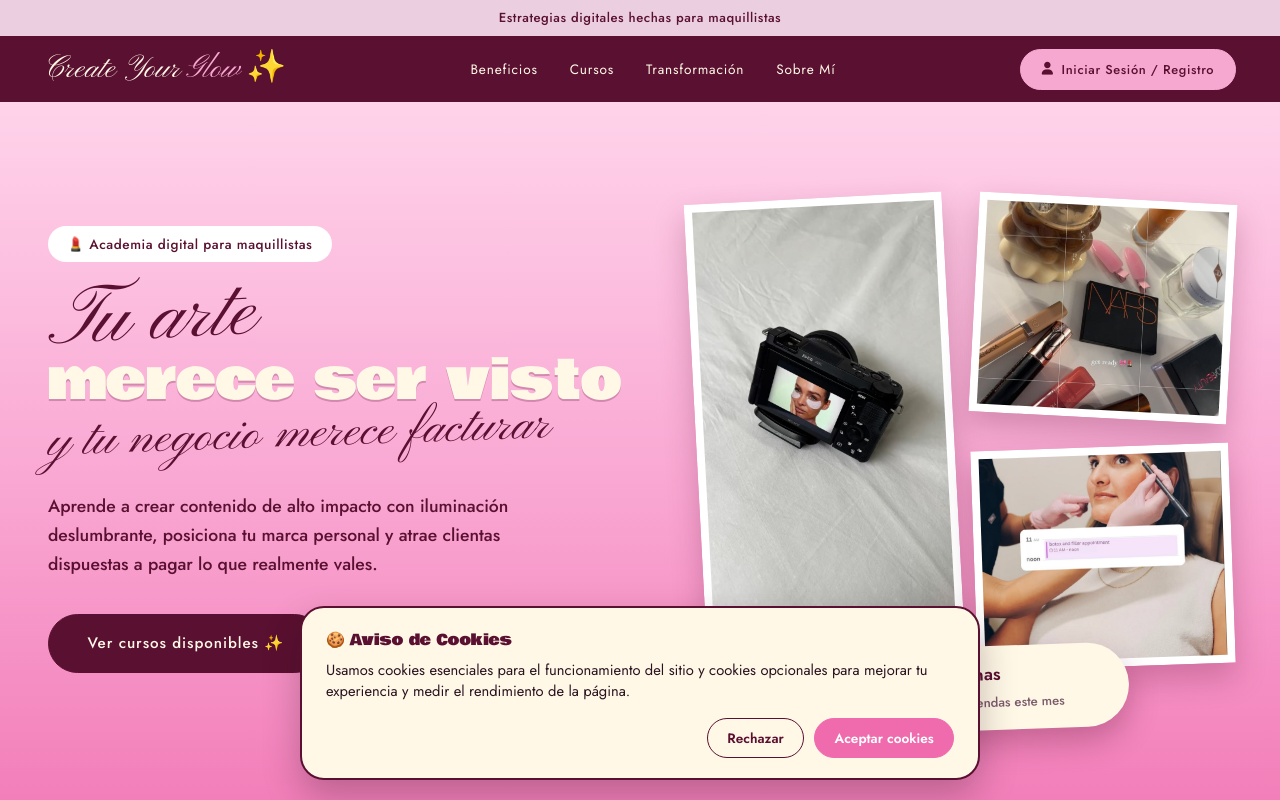
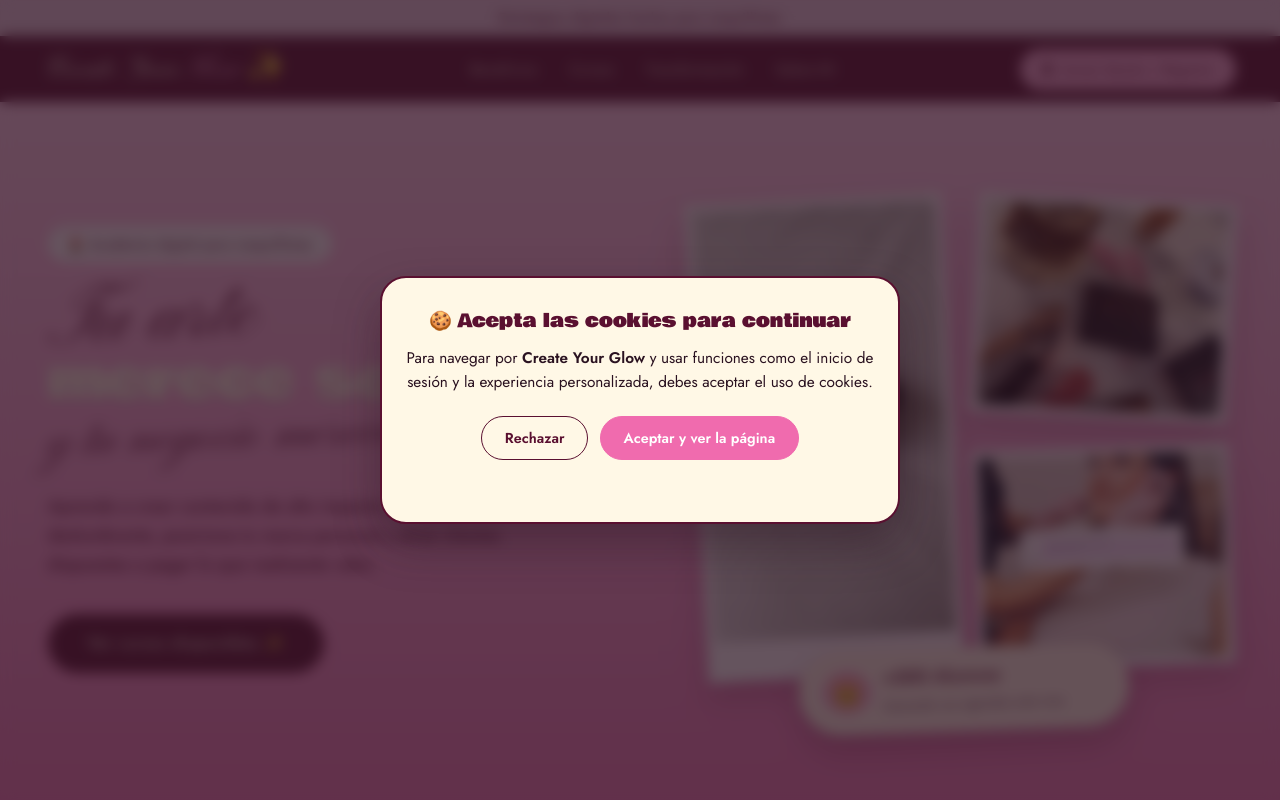
Before and after one commit to bunuelou-byte/create-your-glow-curso, a plain HTML site: page index.html in a window 1280 px wide. Shown: the top 800 px of the page. Drawn offline with Linux system fonts and the light colour scheme; no server answers; a web font is replaced by a local one.

Commit message:
Refactor cookie banner to use modal backdrop

```diff
--- a/index.html
+++ b/index.html
@@ -329,60 +329,73 @@
         .benefit-card h3 { font-size: 1.35rem; margin-bottom: 0.8rem; color: var(--burgundy); }
         .benefit-card p { color: var(--ink); font-size: 1rem; }
 
-        /* ===== BANNER DE COOKIES ===== */
+        /* ===== BLOQUEO OBLIGATORIO DE COOKIES ===== */
+        body.cookies-locked {
+            overflow: hidden;
+        }
+
+        .cyg-cookie-backdrop {
+            position: fixed;
+            inset: 0;
+            background: rgba(42, 18, 32, 0.72);
+            backdrop-filter: blur(7px);
+            display: none;
+            align-items: center;
+            justify-content: center;
+            padding: 1.25rem;
+            z-index: 3000;
+        }
+
+        .cyg-cookie-backdrop.is-visible {
+            display: flex;
+        }
+
         .cyg-cookie-banner {
-            position: fixed;
-            bottom: 1.25rem;
-            left: 50%;
-            transform: translateX(-50%);
-            width: calc(100% - 2rem);
-            max-width: 680px;
+            width: 100%;
+            max-width: 520px;
             background: var(--cream);
             color: var(--ink);
-            border: 2px solid var(--burgundy);
-            border-radius: 24px;
-            padding: 1.25rem 1.5rem;
-            box-shadow: 0 16px 36px rgba(42, 18, 32, 0.28);
-            z-index: 2000;
-            display: none;
-        }
-
-        .cyg-cookie-banner.is-visible {
-            display: block;
+            border: 2.5px solid var(--burgundy);
+            border-radius: 26px;
+            padding: 1.75rem 1.5rem;
+            box-shadow: 0 20px 45px rgba(42, 18, 32, 0.4);
+            text-align: center;
         }
 
         .cyg-cookie-title {
             font-family: var(--font-chunk);
-            font-size: 0.95rem;
+            font-size: 1.15rem;
             color: var(--burgundy);
-            margin-bottom: 0.4rem;
+            margin-bottom: 0.65rem;
         }
 
         .cyg-cookie-text {
-            font-size: 0.92rem;
+            font-size: 0.96rem;
             color: var(--ink);
-            margin-bottom: 1rem;
-            line-height: 1.45;
+            margin-bottom: 1.35rem;
+            line-height: 1.55;
         }
 
-        .cyg-cookie-text a {
+        .cyg-cookie-notice {
+            font-size: 0.85rem;
             color: var(--plum);
-            font-weight: 600;
-            text-decoration: underline;
+            margin-top: 0.9rem;
+            min-height: 1.2rem;
+            font-weight: 500;
         }
 
         .cyg-cookie-actions {
             display: flex;
             flex-wrap: wrap;
-            gap: 0.65rem;
-            justify-content: flex-end;
+            gap: 0.75rem;
+            justify-content: center;
         }
 
         .cyg-cookie-btn {
-            padding: 0.55rem 1.2rem;
+            padding: 0.7rem 1.4rem;
             border-radius: 50px;
             font-family: var(--font-body);
-            font-size: 0.85rem;
+            font-size: 0.9rem;
             font-weight: 600;
             cursor: pointer;
             transition: var(--transition);
@@ -570,8 +583,6 @@
         </div>
     </section>
 
-    <!-- AQUÍ PUEDES PEGAR EL RESTO DE TUS SECCIONES (Ej: #galeria, #nosotros y footer) -->
-
     <footer>
         <div class="container">
             <div class="footer-logo">Create Your <span>Glow</span> ✨</div>
@@ -579,15 +590,18 @@
         </div>
     </footer>
 
-    <!-- BANNER DE COOKIES -->
-    <div id="cygCookieBanner" class="cyg-cookie-banner" role="dialog" aria-live="polite" aria-label="Aviso de cookies">
-        <div class="cyg-cookie-title">🍪 Aviso de Cookies</div>
-        <p class="cyg-cookie-text">
-            Usamos cookies esenciales para el funcionamiento del sitio y cookies opcionales para mejorar tu experiencia y medir el rendimiento de la página.
-        </p>
-        <div class="cyg-cookie-actions">
-            <button type="button" id="cygRejectCookies" class="cyg-cookie-btn cyg-cookie-reject">Rechazar</button>
-            <button type="button" id="cygAcceptCookies" class="cyg-cookie-btn cyg-cookie-accept">Aceptar cookies</button>
+    <!-- MODAL BLOQUEANTE DE COOKIES -->
+    <div id="cygCookieBackdrop" class="cyg-cookie-backdrop" role="dialog" aria-modal="true" aria-labelledby="cygCookieTitle">
+        <div class="cyg-cookie-banner">
+            <div id="cygCookieTitle" class="cyg-cookie-title">🍪 Acepta las cookies para continuar</div>
+            <p class="cyg-cookie-text">
+                Para navegar por <strong>Create Your Glow</strong> y usar funciones como el inicio de sesión y la experiencia personalizada, debes aceptar el uso de cookies.
+            </p>
+            <div class="cyg-cookie-actions">
+                <button type="button" id="cygRejectCookies" class="cyg-cookie-btn cyg-cookie-reject">Rechazar</button>
+                <button type="button" id="cygAcceptCookies" class="cyg-cookie-btn cyg-cookie-accept">Aceptar y ver la página</button>
+            </div>
+            <p id="cygCookieNotice" class="cyg-cookie-notice" aria-live="polite"></p>
         </div>
     </div>
 
@@ -652,36 +666,51 @@
             hamburgerBtn.addEventListener('click', toggleMenu);
         }
 
-        // Gestión de Cookies
+        // Gestión estricta: desbloquea la página solo al aceptar cookies
         (function initCookieBanner() {
             const COOKIE_KEY = "cyg_cookies_consent";
-            const banner = document.getElementById("cygCookieBanner");
+            const backdrop = document.getElementById("cygCookieBackdrop");
             const btnAccept = document.getElementById("cygAcceptCookies");
             const btnReject = document.getElementById("cygRejectCookies");
+            const notice = document.getElementById("cygCookieNotice");
 
-            if (!banner || !btnAccept || !btnReject) return;
+            if (!backdrop || !btnAccept || !btnReject) return;
+
+            function unlockSite() {
+                document.body.classList.remove("cookies-locked");
+                backdrop.classList.remove("is-visible");
+                enableOptionalCookies();
+            }
+
+            function lockSite() {
+                document.body.classList.add("cookies-locked");
+                backdrop.classList.add("is-visible");
+            }
 
             const savedChoice = localStorage.getItem(COOKIE_KEY);
 
-            if (!savedChoice) {
-                banner.classList.add("is-visible");
-            } else if (savedChoice === "accepted") {
-                enableOptionalCookies();
+            if (savedChoice === "accepted") {
+                unlockSite();
+            } else {
+                lockSite();
             }
 
             btnAccept.addEventListener("click", () => {
                 localStorage.setItem(COOKIE_KEY, "accepted");
-                banner.classList.remove("is-visible");
-                enableOptionalCookies();
+                if (notice) notice.textContent = "";
+                unlockSite();
             });
 
             btnReject.addEventListener("click", () => {
                 localStorage.setItem(COOKIE_KEY, "rejected");
-                banner.classList.remove("is-visible");
+                lockSite();
+                if (notice) {
+                    notice.textContent = "Debes aceptar las cookies para poder ver y usar la página.";
+                }
             });
 
             function enableOptionalCookies() {
-                // Aquí puedes cargar scripts opcionales cuando el usuario acepte
+                // Aquí se activan los scripts analíticos o de seguimiento tras aceptar
             }
         })();
     </script>
```
